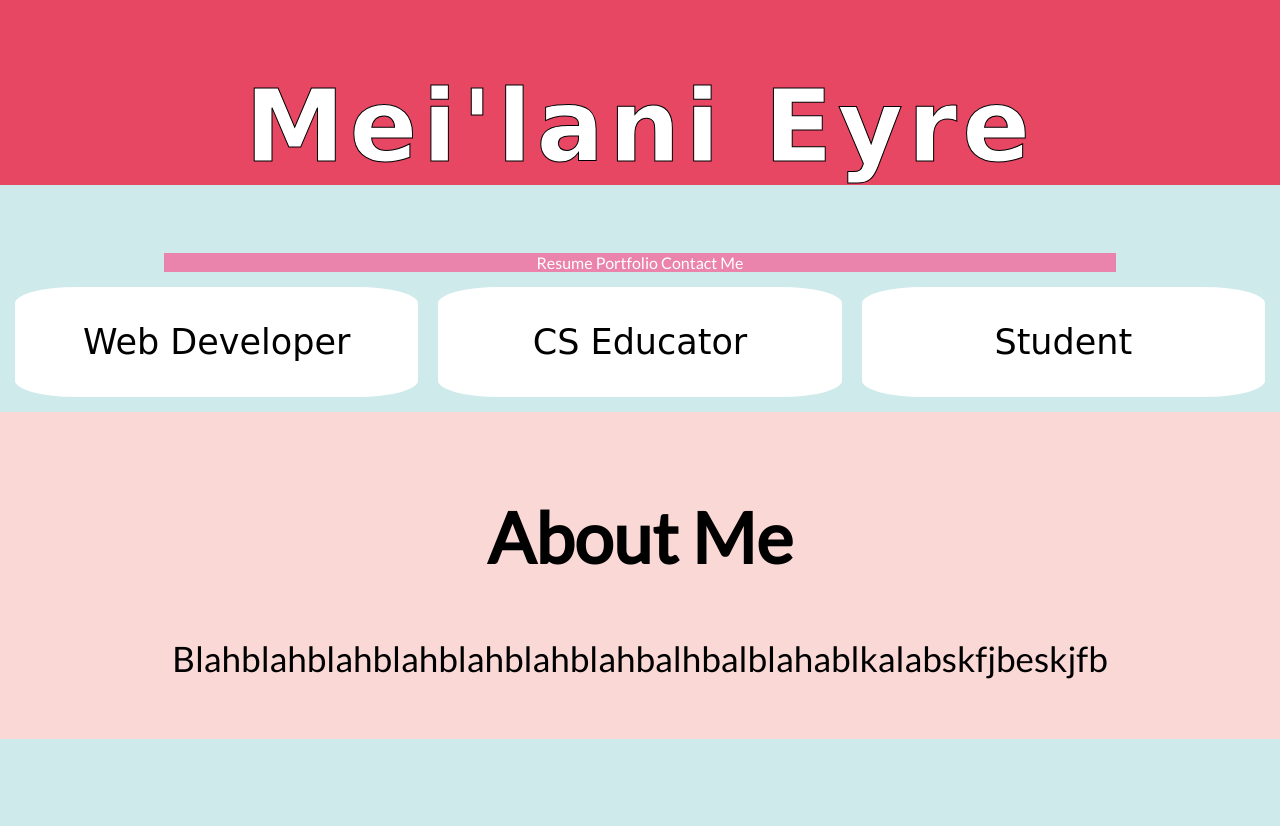
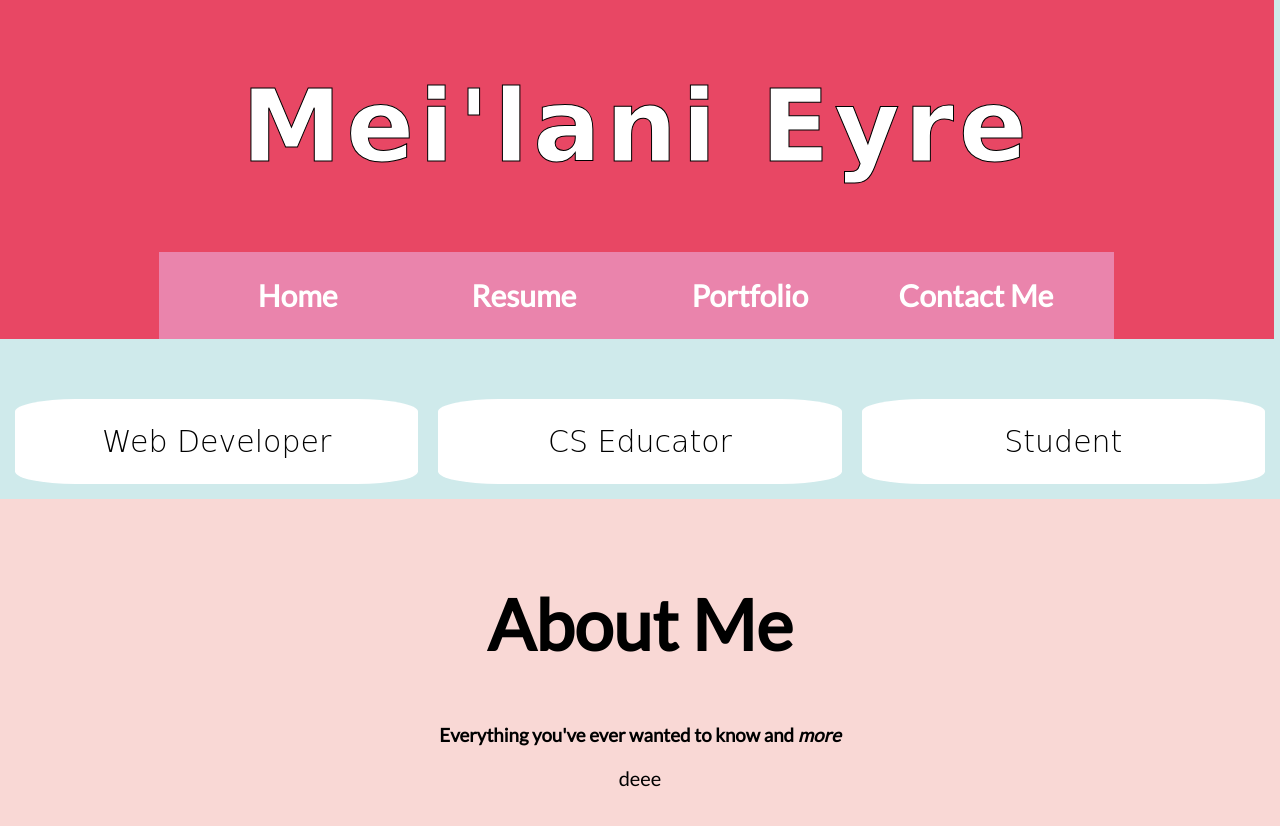
Before and after one commit to MeyAyre/MeyAyre, a plain HTML site: page index.html in a window 1280 px wide. Before the commit the page ends 800 px from the top, so only its background shows below. Drawn offline with Linux system fonts and the light colour scheme; a web font is replaced by a local one.

Commit message:
Finished the homepage structure

```diff
--- a/css/base.css
+++ b/css/base.css
@@ -1,5 +1,7 @@
 @import url('screen.css');
 @import "layout.css";
+@import "coloring.css";
+@import "menu.css";
 @import "hamburger.css";
 @import url('https://fonts.googleapis.com/css?family=Baloo');
 @import url('https://fonts.googleapis.com/css?family=Lato');
--- /dev/null
+++ b/css/coloring.css
@@ -0,0 +1,18 @@
+body{
+  background-color: #cfeaeb;
+  font-family: 'Lato', sans-serif;
+}
+header{
+  background-color: #e84764;
+}
+
+nav{
+  background-color: #ea84ac;
+}
+
+#main-banner{
+  font-family: 'Baloo', cursive;
+}
+.main-content{
+  background-color: #f9d8d5;
+}
--- a/css/hamburger.css
+++ b/css/hamburger.css
@@ -1,13 +1,18 @@
 
 @media (max-width: 550px){
 
+/* This is going away once I get the hamburger and x icons.
+ * Once I have those icons, I'll just switch the icons in the
+ * JavaScript when the menu is opened or closed. It'll have the
+ * same id on it
+ */
   #hamburger{
     display: block;
     position: absolute;
     width: 25px;
     height: 25px;
     background-color: purple;
-    margin-left: 93%;
+    margin-left: 90%;
     z-index: 1;
     cursor: pointer;
   }
@@ -18,11 +23,12 @@
   #mobile-nav{
     display: none;
     position: absolute;
-    width: 100%;
+    width: 90%;
     z-index: 1;
     text-align: left;
     font-size: 30px;
-    margin-left: -5px;
+    margin-left: 2.5%;
+    top: 25px;
     padding-bottom: 5px;
     padding-top: 5px;
     border: black thick solid;
@@ -36,7 +42,6 @@
     list-style-type: none;
   }
   #port-sub{
-    list-style-position: inside;
     color: black;
   }
   #port-sub > .portfolio-sub > a{
--- a/css/layout.css
+++ b/css/layout.css
@@ -1,35 +1,16 @@
 * {
   box-sizing: border-box;
 }
-body{
-  background-color: #cfeaeb;
-  font-family: 'Lato', sans-serif;
+
+
+header{
+  width: 99.5%;
+  padding-top: 1px;
+  height: 75%;
 }
 
-header{
-  background-color: #e84764;
-  width: 100%;
-  padding-top: 1px;
-  position: relative;
-}
-nav{
-  width: 75%;
-  margin: 0 auto;
-  background-color: #ea84ac;
-}
-
-#navigation{
-  padding-top: 1px;
-}
-.nav-item{
-  color: white;
-}
-
-a {
-  text-decoration: none;
-}
 #main-banner{
-  font-family: 'Baloo', cursive;
+  margin-top: 50px;
   justify-content: center;
   align-items: center;
 }
@@ -40,7 +21,6 @@ a {
 }
 
 .main-content{
-  background-color: #f9d8d5;
   padding: 25px;
 }
 .container{
--- /dev/null
+++ b/css/menu.css
@@ -0,0 +1,25 @@
+/*For the non-mobile menu*/
+nav{
+  width: 75%;
+  margin: 0 auto;
+  padding: 2%;
+  text-align: left;
+}
+
+#navigation{
+  width: 100%;
+}
+.general-nav{
+  flex-direction: row;
+  justify-content: space-evenly;
+}
+.nav-item{
+  text-align: center;
+  width: 25%;
+  color: white;
+  font-size: 30px;
+  font-weight: bold;
+}
+a {
+  text-decoration: none;
+}
--- a/css/screen.css
+++ b/css/screen.css
@@ -7,26 +7,26 @@ html, body{
 body{
   font-family: sans-serif;
 }
+
 section{
   text-align: center;
   margin: 5px;
 }
 
+#home_link{
+  color: black;
+  -webkit-text-fill-color: white; /* Will override color (regardless of order) */
+  -webkit-text-stroke-width: 1px;
+  -webkit-text-stroke-color: black;
+}
 h1{
   text-align: center;
   font-family: 'Baloo', cursive;
-  color: black;
   font-size: 50px;
-  -webkit-text-fill-color: white; /* Will override color (regardless of order) */
-  -webkit-text-stroke-width: 1px;
-  -webkit-text-stroke-color: black;
+}
 
-}
-h2{
-  font-size: 30px;
-}
 p{
-  font-size: 20px;
+  font-size: 15px;
 }
 
 .main-content{
@@ -42,6 +42,11 @@ p{
   font-size: 30px;
   margin: 10px;
 }
+.banner-item-text{
+  border: none;
+  font-size: 20px;
+  font-weight: 100;
+}
 
 /*Tablet Sizing*/
 @media (min-width: 550px){
@@ -52,8 +57,13 @@ p{
   h2{
     font-size: 70px;
   }
+  .banner-item-text{
+    border: none;
+    font-size: 30px;
+    font-weight: 100;
+  }
   p{
-    font-size: 35px;
+    font-size: 20px;
   }
 }
 
@@ -62,4 +72,5 @@ p{
   #main-banner{
     flex-direction: row;
   }
+
 }
--- a/index.html
+++ b/index.html
@@ -1,5 +1,5 @@
 <!DOCTYPE html>
-<html>
+<html lang="en-US">
   <head>
     <meta name="viewport" content="width=device-width, initial-scale=1">
     <script src="Scripts/jquery-3.2.1.min.js"></script>
@@ -12,20 +12,20 @@
     <header>
       <div id="hamburger">
       </div>
-      <h1>Mei'lani Eyre</h1>
+      <h1><a id="home_link" href="index.html">Mei'lani Eyre</a></h1>
+      <!-- Main Menu -->
+      <div id="navigation">
+        <nav class="general-nav container">
+          <a class="nav-item" href="index.html">Home</a>
+          <a class="nav-item" href="resume.html">Resume</a>
+          <a class="nav-item" href="portfolio.html">Portfolio</a>
+          <a class="nav-item" href="contactme.html">Contact Me</a>
+        </nav>
+      </div>
     </header>
 
-    <!-- Main Menu -->
-    <section id="navigation">
-      <nav class="general-nav">
-        <a class="nav-item" href="resume.html">Resume</a>
-        <a class="nav-item" href="portfolio.html">Portfolio</a>
-        <a class="nav-item" href="contactme.html">Contact Me</a>
-      </nav>
-    </section>
-
     <!-- Mobile Menu -->
-    <section>
+    <div>
       <nav class="container" id="mobile-nav">
         <ul>
           <li class="styleBeGone"><a class="m-nav-item" href="index.html">Home</a></li>
@@ -46,18 +46,18 @@
           </li>
         </ul>
       </nav>
-    </section>
+    </div>
 
     <!--Banner-->
     <section id="main-banner" class="container">
       <div class="banner-item">
-        <p>Web Developer</p>
+        <h2 class="banner-item-text">Web Developer</h2>
       </div>
       <div class="banner-item">
-        <p>CS Educator</p>
+        <h2 class="banner-item-text">CS Educator</h2>
       </div>
       <div class="banner-item">
-        <p>Student</p>
+        <h2 class="banner-item-text">Student</h2>
       </div>
     </section>
 
@@ -65,8 +65,11 @@
     <!--About Me-->
     <section class="main-content">
       <h2>About Me</h2>
+      <h3>
+        Everything you've ever wanted to know and <em>more</em>
+      </h3>
       <p>
-        Blahblahblahblahblahblahblahbalhbalblahablkalabskfjbeskjfb
+        deee
       </p>
     </section>
   </body>
```
Also changed, not shown: contactme.html (+56 -0 lines), portfolio.html (+55 -0 lines), resume.html (+57 -0 lines).
